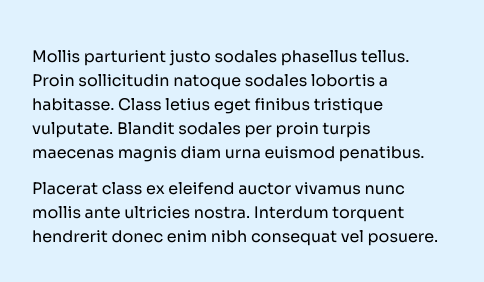
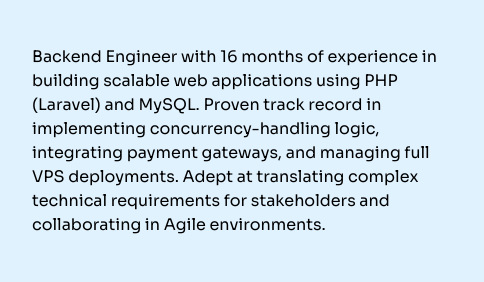
Before and after one commit to mrgadev/mrga, a website: page index.html in a window 1280 px wide. Shown: the part 1095-1377 px from the top of the page, 176-660 px from the left. Drawn offline with nearby package versions, Linux system fonts and the light colour scheme.

Commit message:
add overview

```diff
--- a/index.html
+++ b/index.html
@@ -414,10 +414,10 @@
             About
           </h2>
           <img src="src/img/foto_profil.png" class="w-36 h-36 rounded-full my-12" alt="">
-          <p class="mb-3 dark:text-white">Mollis parturient justo sodales phasellus tellus. Proin sollicitudin natoque sodales lobortis a habitasse. Class letius eget finibus tristique vulputate. Blandit sodales per proin turpis maecenas magnis diam urna euismod penatibus. </p>
-          <p class="dark:text-white">
+          <p class="mb-3 dark:text-white">Backend Engineer with 16 months of experience in building scalable web applications using PHP (Laravel) and MySQL. Proven track record in implementing concurrency-handling logic, integrating payment gateways, and managing full VPS deployments. Adept at translating complex technical requirements for stakeholders and collaborating in Agile environments. </p>
+          <!-- <p class="dark:text-white">
             Placerat class ex eleifend auctor vivamus nunc mollis ante ultricies nostra. Interdum torquent hendrerit donec enim nibh consequat vel posuere.
-          </p>
+          </p> -->
         </div>
 
         <div class="">
```
Also changed, not shown: public/css/output.css.
